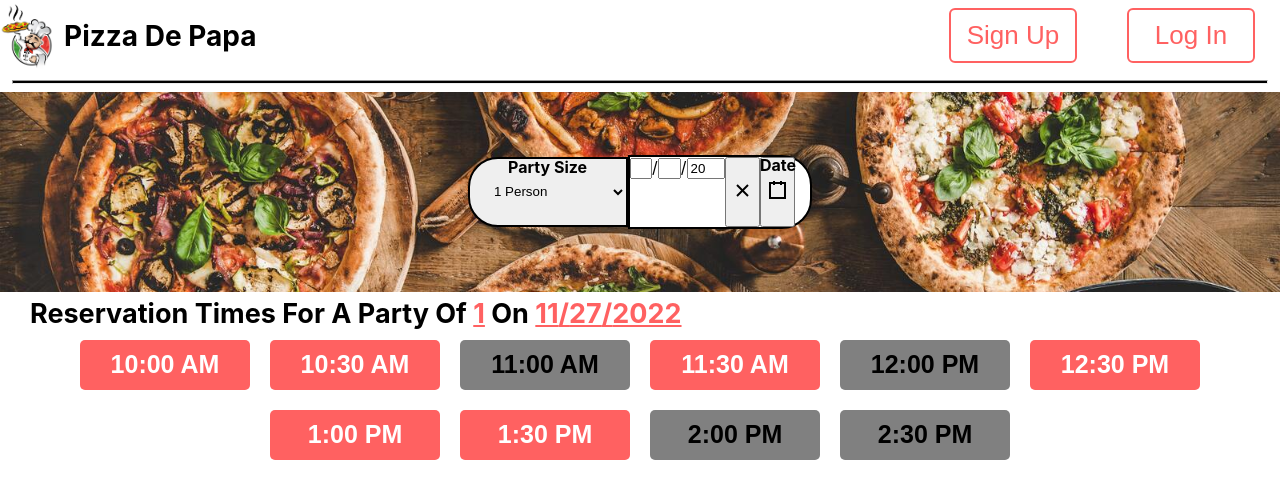
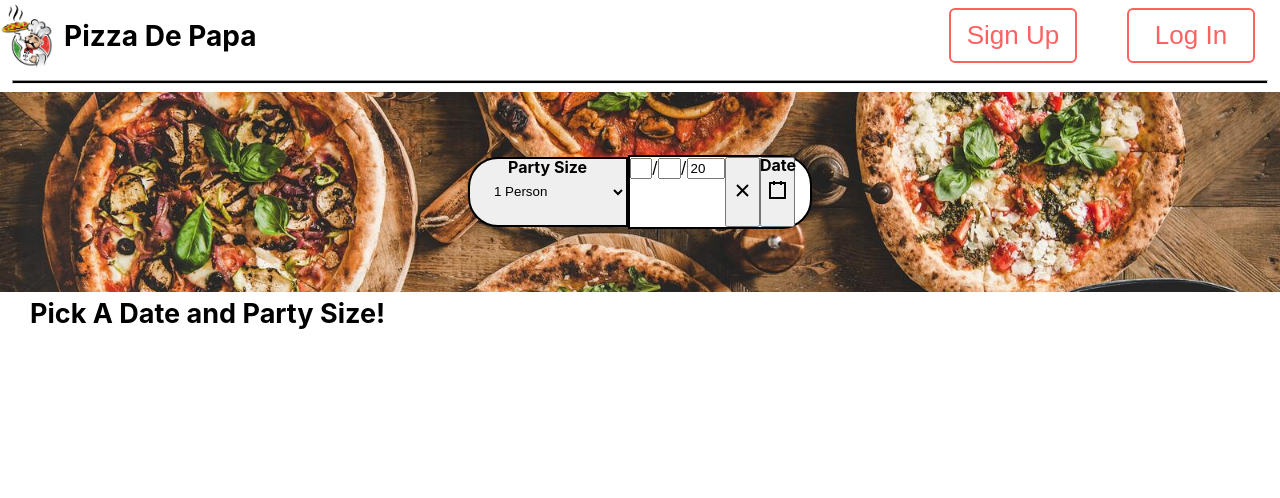
Before and after one commit to CobyWalters/ReservationSystem, a React (Create React App) app: page / in a window 1280 px wide. Shown: the top 498 px of the page. Built offline with nearby package versions, Linux system fonts and the light colour scheme.

Commit message:
reservations work only for guests

```diff
--- a/src/assets/times.js
+++ b/src/assets/times.js
@@ -1,52 +1,3 @@
 export default [
-    {
-        id: 1,
-        time: "10:00 AM",
-        available: true
-    },
-    {
-        id: 2,
-        time: "10:30 AM",
-        available: true
-    },
-    {
-        id: 3,
-        time: "11:00 AM",
-        available: false
-    },
-    {
-        id: 4,
-        time: "11:30 AM",
-        available: true
-    },
-    {
-        id: 5,
-        time: "12:00 PM",
-        available: false
-    },
-    {
-        id: 6,
-        time: "12:30 PM",
-        available: true
-    },
-    {
-        id: 7,
-        time: "1:00 PM",
-        available: true
-    },
-    {
-        id: 8,
-        time: "1:30 PM",
-        available: true
-    },
-    {
-        id: 9,
-        time: "2:00 PM",
-        available: false
-    },
-    {
-        id: 10,
-        time: "2:30 PM",
-        available: false
-    },
+
 ]
--- a/src/components/InputSection.js
+++ b/src/components/InputSection.js
@@ -15,7 +15,6 @@ const InputSection = ({ setHoldFeeNeeded,setTimeOptions,setChosenDate, chosenDat
         setChosenPartySize(document.getElementById("party").value);
         try {
             const res = await api.post('/reservations/getOpenSlots', { partySize : Party , date : Date });
-            console.log(res.data);
             setTimeOptions(res.data.timeSlots)
             setHoldFeeNeeded(res.data.holdFee)
         } catch(err){
--- a/src/components/OutputSection.css
+++ b/src/components/OutputSection.css
@@ -35,3 +35,8 @@
     color: #ff6161;
     text-decoration: underline;
 }
+
+.highlight_cc {
+    color: green;
+    text-align: right;
+}
--- a/src/components/OutputSection.js
+++ b/src/components/OutputSection.js
@@ -12,14 +12,15 @@ const OutputSection = ( { holdFeeNeeded ,timeOptions, chosenDate , chosenPartySi
     const [name, setName] = useState("");
 
     const timeElements = timeOptions.map(timeOption => (
-        <button onClick= {timeOption.available? ()=>{setOpenModal(true); setChosenTime(timeOption.time)} : undefined}  key={timeOption.id} className={`${timeOption.available ? "timeButton" : "grayedOut"}`}>
-            {timeOption.time}
+        <button onClick= {timeOption.availability? ()=>{setOpenModal(true); setChosenTime(timeOption.timeSlot)} : undefined}  key={timeOption.id} className={`${timeOption.availability ? "timeButton" : "grayedOut"}`}>
+            {timeOption.timeSlot}
         </button>
     ))
 
     return(
         <div>
-            <h1 className="lunchHeader">Reservation Times For A Party Of <span className="highlight">{chosenPartySize}</span> On <span className="highlight">{chosenDate.getMonth()+1}/{chosenDate.getDate()}/{chosenDate.getFullYear()}</span></h1>
+            {timeElements.length !== 0 && <h1 className="lunchHeader">Reservation Times For A Party Of <span className="highlight">{chosenPartySize}</span> On <span className="highlight">{chosenDate.getMonth()+1}/{chosenDate.getDate()}/{chosenDate.getFullYear()}</span>{holdFeeNeeded && <span className="highlight_cc">&emsp;&emsp;&emsp;*Credit Card Hold Required</span>}</h1>}
+            {timeElements.length=== 0 &&  <h1 className="lunchHeader">Pick A Date and Party Size!</h1>}
             <div>
                 {timeElements}
             </div>
--- a/src/components/ReservationModal.css
+++ b/src/components/ReservationModal.css
@@ -33,7 +33,7 @@
 
 .loggedInModalContainer {
     width: 500px;
-    height: 40vh;
+    height: 43vh;
     border-radius: 12px;
     background-color: white;
     box-shadow: black 0px 5px 15px;
@@ -99,3 +99,8 @@
     margin-top: 10px;
     cursor: pointer;
 }
+
+.errors {
+    font-size: 10px;
+    color: red;
+}
--- a/src/components/ReservationModal.js
+++ b/src/components/ReservationModal.js
@@ -1,8 +1,56 @@
 import React, { useState } from "react"
 import "./ReservationModal.css"
+import axios from 'axios'
+
+const api = axios.create({
+    baseURL: "http://localhost:5000"
+})
 
 
 const ReservationModal = ({ ccRequired ,setName, setOpenConfirmationModal, loggedIn, closeModal, reservationTime, reservationDate , reservationParty }) => {
+    const [errors, setErrors] = useState()
+
+    const handleClick_guest = async () => {
+        let fN = document.getElementById("name").value;
+        let lN = document.getElementById("lastName-reserve").value;
+        let phone = document.getElementById("phoneNumber-reserve").value;
+        let email = document.getElementById("email-reserve").value;
+        let formattedDate = (reservationDate.getMonth() +1).toString() + "/" +(reservationDate.getDate()).toString() + "/" +(reservationDate.getFullYear()).toString().slice(-2)
+
+        try {
+            const res = await api.post('reservations/add', { partySize :  reservationParty, date : formattedDate, time : reservationTime, firstName : fN, lastName : lN, phoneNumber : phone, email: email });
+            setOpenConfirmationModal(true);
+            setErrors();
+            closeModal(false);
+            setName(document.getElementById("name").value);
+            console.log(res.data)
+        } catch (err){
+            console.log(err.response.data);
+            setErrors(err.response.data);
+        }
+    }
+
+    const handleClick_logging_in = async () => {
+        let usernameReservation = document.getElementById("user-reservation").value;
+        let passwordReservation = document.getElementById("pass-reservation").value;
+        console.log(usernameReservation);
+        console.log(passwordReservation)
+
+        let formattedDate = (reservationDate.getMonth() +1).toString() + "/" +(reservationDate.getDate()).toString() + "/" +(reservationDate.getFullYear()).toString().slice(-2)
+
+        try {
+            const res = await api.post('users/login', { username: usernameReservation, hashedPassword : passwordReservation });
+            console.log("Logged In")
+            setErrors();
+            //TRY TO RESERVE
+            //if successfull
+            //setOpenConfirmationModal(true); closeModal(false); setName("Logged In User")
+        } catch (err){
+            console.log(err.response.data);
+            setErrors(err.response.data);
+        }
+    }
+
     return(
         <div className="modalBackground">
             <div className={`${loggedIn ? "loggedInModalContainer" : "modalContainer"} ${ccRequired ? "longModalContainer" : "shortModalContainer"}`}>
@@ -10,26 +58,28 @@ const ReservationModal = ({ ccRequired ,setName, setOpenConfirmationModal, logge
                 <div className="title">
                     {!loggedIn && <h1>We just need a little bit of info to make this reservation...</h1>}
                     {loggedIn && <h1>You are aleady logged in, so just verify this reservation information</h1>}
+                    {ccRequired && <p style={{fontSize : "12px"}}>A hold fee of $10 is required to hold on to your reservation, no-shows will lose their hold fee</p>}
                     <h2 className="reservationInfo">{reservationDate.getMonth()+1}/{reservationDate.getDate()}/{reservationDate.getFullYear()}, {reservationTime}</h2>
                     <h2 className="reservationInfo">{reservationParty} Guest(s)</h2>
+                    <h3 className="errors">{errors}</h3>
                 </div>
                 {!loggedIn && <div className="body">
-                    <input className="input"placeholder="Username"></input>
-                    <input className="input"placeholder="Password"></input>
+                    <input id="user-reservation" className="input"placeholder="Username"></input>
+                    <input id="pass-reservation" className="input"placeholder="Password"></input>
                     {ccRequired && <input className="input"placeholder="Credit Card Number"></input>}
                     {ccRequired &&<input className="input"placeholder="Expiration (MM/YY)"></input>}
-                    <button onClick={()=>{setOpenConfirmationModal(true); closeModal(false); setName("Logged In User")}} className="logInButton">Log In and Make Reservation</button>
-                    <h1>Or</h1>
+                    <button onClick={handleClick_logging_in} className="logInButton">Log In and Make Reservation</button>
+                    <h1 style={{fontSize : "20px"}}>Or</h1>
                     <input id="name" className="input"placeholder="First Name"></input>
-                    <input className="input"placeholder="Last Name"></input>
-                    <input className="input"placeholder="Phone Number"></input>
-                    <input className="input"placeholder="Email"></input>
+                    <input id= "lastName-reserve" className="input"placeholder="Last Name"></input>
+                    <input id= "phoneNumber-reserve" className="input"placeholder="Phone Number"></input>
+                    <input id= "email-reserve" className="input"placeholder="Email"></input>
                 </div>
                 }
                 <div className="footer">
                     {ccRequired && <input className="input"placeholder="Credit Card Number"></input>}
                     {ccRequired &&<input className="input"placeholder="Expiration (MM/YY)"></input>}
-                    <button onClick={()=>{setOpenConfirmationModal(true); closeModal(false); setName(document.getElementById("name").value)}} className="finishReservationButton">Finish Reservation</button>
+                    <button onClick={handleClick_guest} className="finishReservationButton">Finish Reservation</button>
                 </div>
             </div>
         </div>
```
Also changed, not shown: 1 other file (tests, documents, lock files or other folders).
